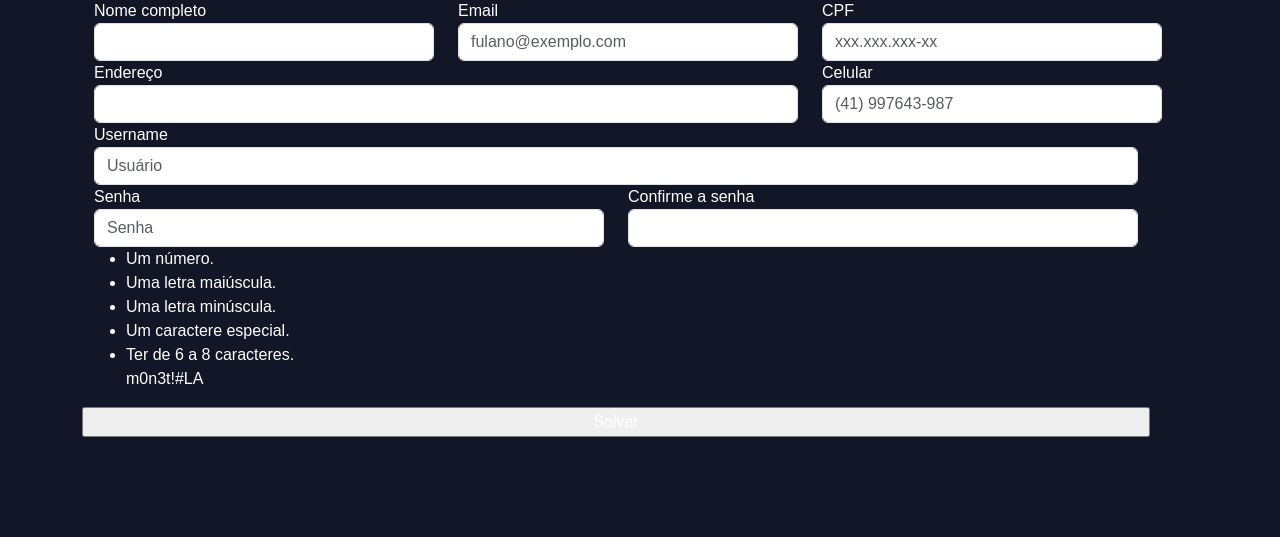
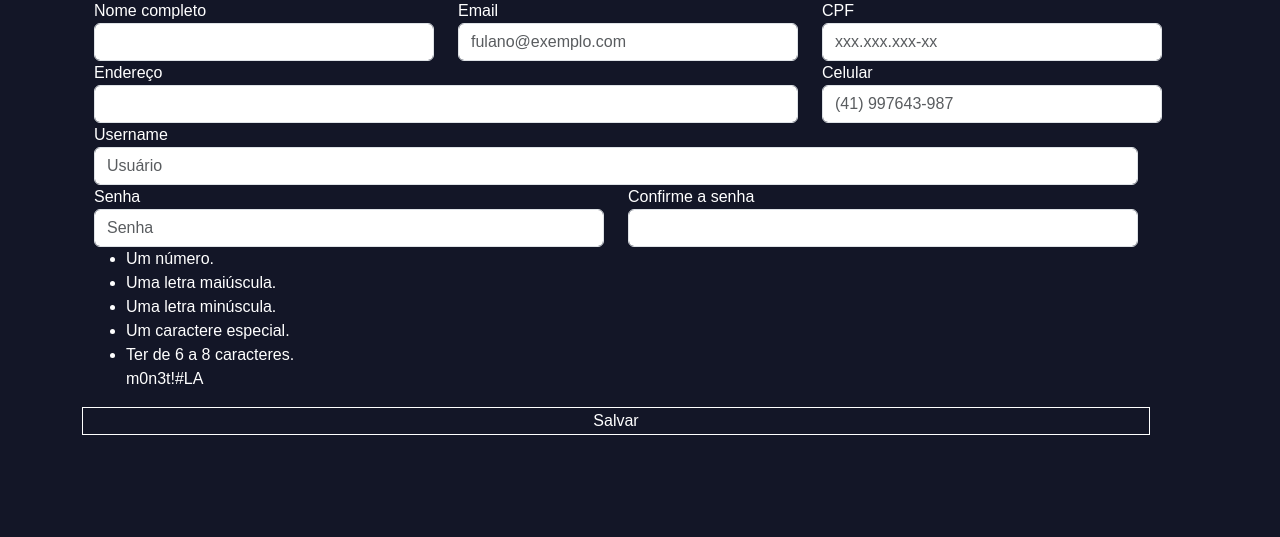
Before and after one commit to heylarissa/judicial_process_CRUD, a PHP site: page /views/register.php in a window 1280 px wide. Shown: the part 81-618 px from the top of the page. Run offline with PHP 8.4, Linux system fonts and the light colour scheme.

Commit message:
fix btn register

```diff
--- a/views/register.php
+++ b/views/register.php
@@ -61,7 +61,7 @@
                         <li>Ter de 6 a 8 caracteres.</li>m0n3t!#LA
                     </ul>
                 </div>
-                <input type="submit" name="register_btn" value="Salvar" class="btn-submit">
+                <input style="color:white; background:none;border: 1px solid white; text-align: center;" type="submit" name="register_btn" value="Salvar" class="btn-submit">
             </div>
         </form>
 
```
